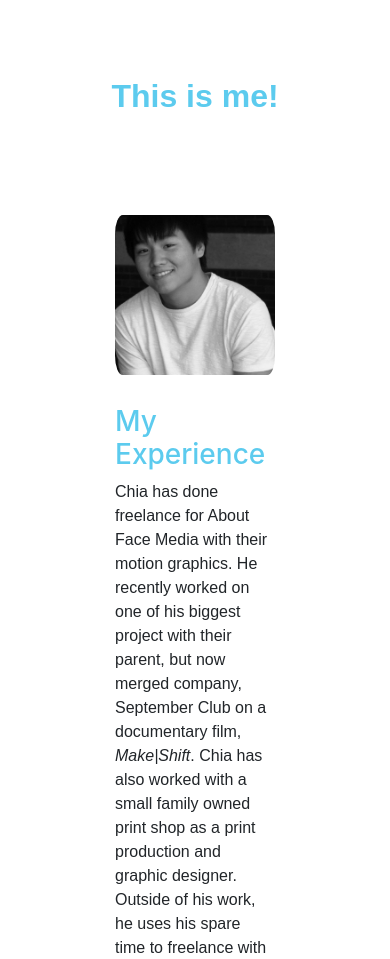
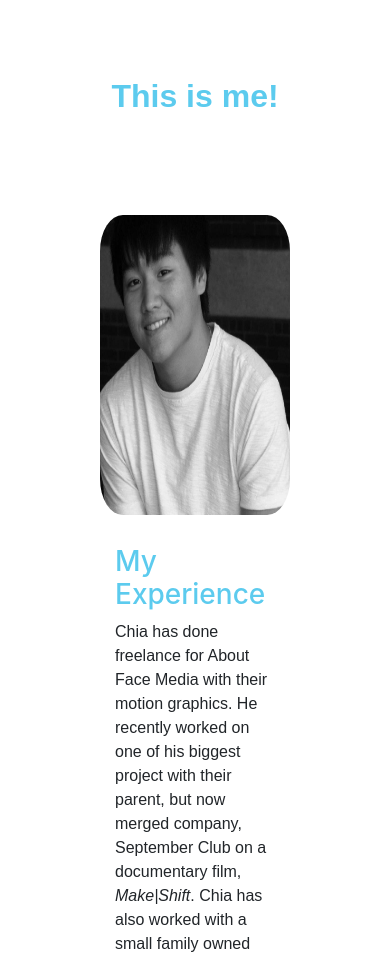
Before and after one commit to chiaxiong/portfolio, a plain HTML site: page pages/about-me/about-me.html in a window 390 px wide. Shown: the part 132-1091 px from the top of the page. Drawn offline with nearby package versions, Linux system fonts and the light colour scheme.

Commit message:
Added media query to about page when image is small to remain proportion. Revised column class.

```diff
--- a/pages/about-me/about-me.html
+++ b/pages/about-me/about-me.html
@@ -40,18 +40,19 @@
     </header>
 
     <h2 class="profile-header">This is me!</h2>
-    <div class="container">
+    <div class="container-fluid">
         <div class="row">
+            <img src="../about-me/picture/profile-placeholder-image.jpg" alt="profile picture" class="img-fluid">
 
-            <img src="../about-me/picture/profile-placeholder-image.jpg" alt="profile picture" class="col-md-6">
-
-            <div class="col-md-6">
+            <div class="col-lg-3 col-md-8 col-sm-12 col-xs-12">
                 <section>
                     <h3 class="section-header">My Experience</h3>
                     <p>Chia has done freelance for About Face Media with their motion graphics. He recently worked on one of his biggest project with their parent, but now merged company, September Club on a documentary film, <i>Make|Shift</i>. Chia has
                         also worked with a small family owned print shop as a print production and graphic designer. Outside of his work, he uses his spare time to freelance with other small project either creating logos for new start up business, creating
                         illustrations or graphic materials for those who needs a graphic designer.</p>
                 </section>
+            </div>
+            <div class="col-lg-3 col-md-8 col-sm-12 col-xs-12">
                 <section>
                     <h3 class="section-header">Personal Hobbies</h3>
                     <ul>
@@ -63,11 +64,13 @@
                         <li>Graphic Design</li>
                     </ul>
                 </section>
-                <section>
-                    <h3 class="section-header">Education</h3>
-                    <p>University of Wisconsin - Miwlaukee, 2018</p>
-                    <p><i>Design and Visual Communication</i></p>
-                </section>
+                <div class="col-lg-12 col-md-8 col-sm-12 col-xs-12">
+                    <section>
+                        <h3 class="section-header">Education</h3>
+                        <p>University of Wisconsin - Miwlaukee, 2018</p>
+                        <p><i>Design and Visual Communication</i></p>
+                    </section>
+                </div>
             </div>
         </div>
 </body>
--- a/styles/styles.css
+++ b/styles/styles.css
@@ -111,7 +111,15 @@ ul {
 .row img {
     border-radius: 12%;
     margin-bottom: 30px;
-    object-fit: cover;
+    width: 360px;
+    height: 360px;
+}
+
+@media (max-width: 767px) {
+    .row img {
+        width: 300px;
+        height: 300px;
+    }
 }
 
 .profile-header {
```
